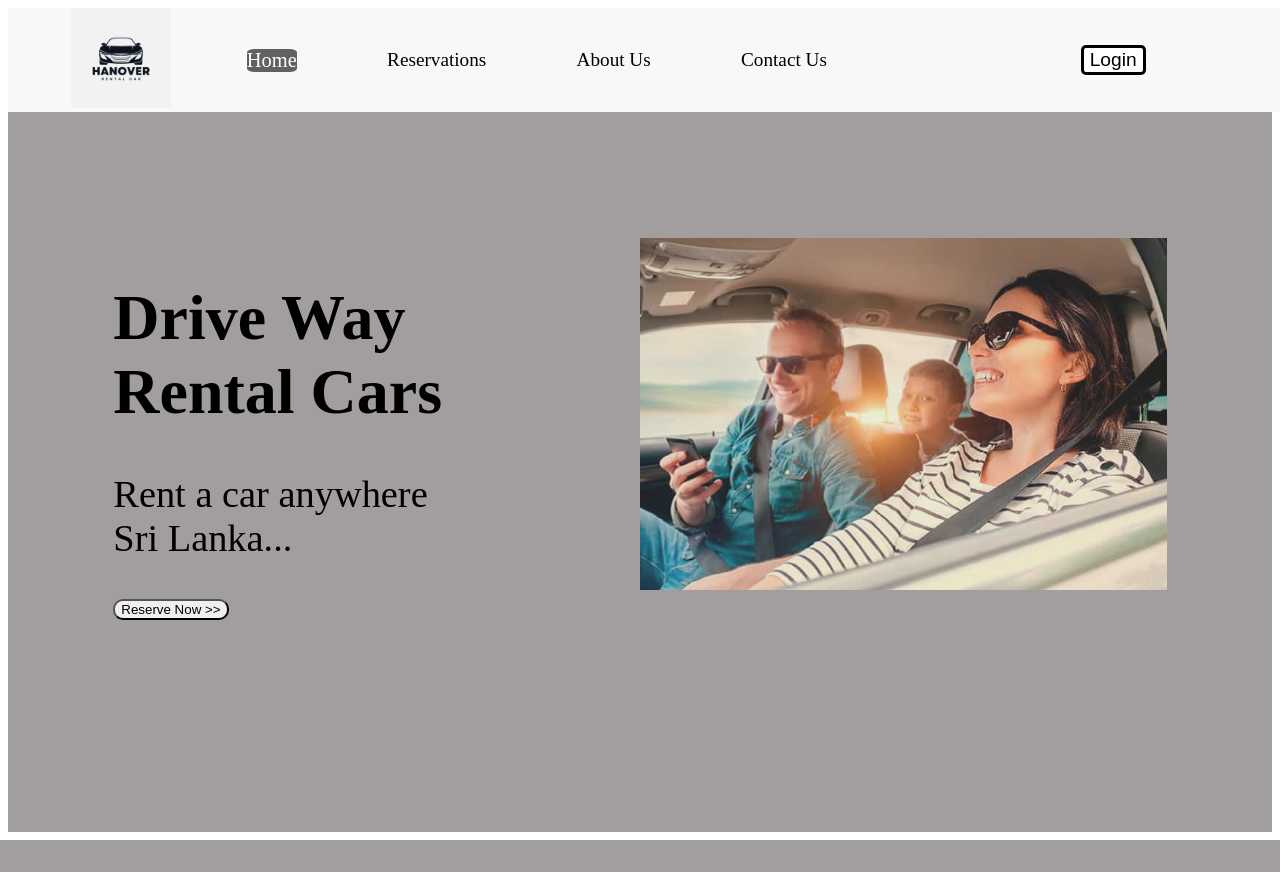
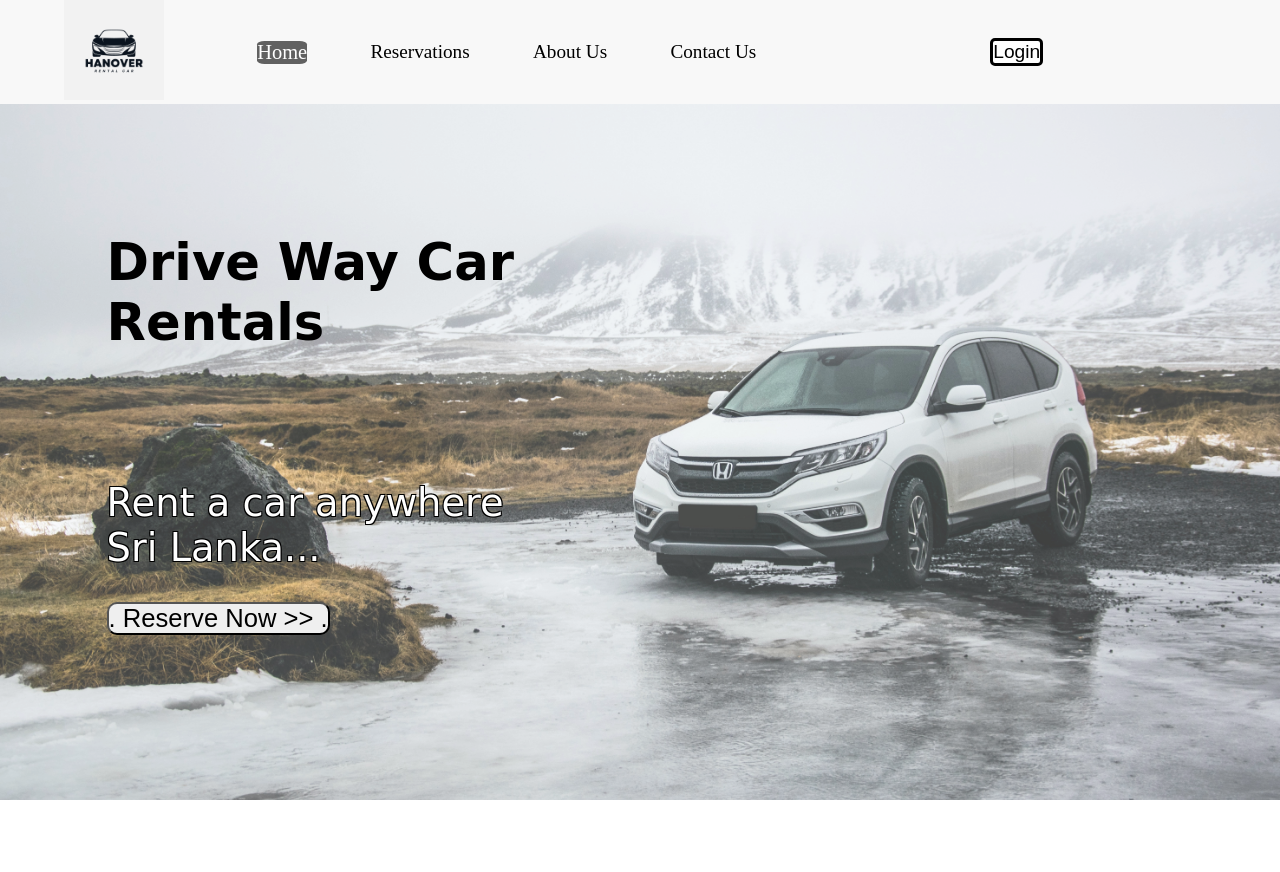
Before and after one commit to it22598714/Car-Rental-System, a PHP site: page / in a window 1280 px wide; the page is wider, and only the part inside the window is pictured. Before the commit the page ends 840 px from the top of that part, so only its background shows below. Run offline with PHP 8.4, Linux system fonts and the light colour scheme.

Commit message:
Implemented the first part of the home page

```diff
--- a/Styles/navbar.css
+++ b/Styles/navbar.css
@@ -1,8 +1,9 @@
 nav {
+    position: relative;
     background-color: #f8f8f8;
     padding-left: 5%;
     padding-right: 5%;
-    width: 100%;
+    width: 90%;
     display: flex;
     align-items: center;
   }
@@ -21,7 +22,6 @@ nav {
     margin: 0;
     padding: 0;
     padding-left: 5%;
-    padding-right: 2%;
     overflow: hidden;
     width: 55%;
     display: flex;
@@ -31,7 +31,7 @@ nav {
 
   .menu li {
     float: left;
-    margin-right: 13%;
+    margin-right: 10%;
   }
 
   .menu li a {
--- a/Styles/style.css
+++ b/Styles/style.css
@@ -1,40 +1,64 @@
-.container1{
-    display: flex;
-    width: 100%;
-    height: 90vh;
-    background-color:rgb(161, 158, 157);
-    margin-top: 0%;
+*{
+    margin: 0px;
+    padding: 0px;
 }
 
-
-.container1 .leftContents{
-    width: 50%;
-    margin-top: 10% ;
-    margin-left: 8.33%;
+.background1{
+    position: relative;
 }
 
-.leftContents h1{
-    width: 90%;
-    font-weight: bold;
-    font-size: 5vw;
-}
-.leftContents p{
-    width: 80%;
-    font-size: 3vw;
-}
-.leftContents button{
-    border-radius: 10px;
+.background1::before{
+    content: "";
+    position: absolute;
+    top: 0;
+    left: 0;
+    right: 0;
+    bottom: 0;
+    background-image: url("../Assets/Images/Home_bg_img1.jpg");
+    background-size: cover;
+    background-repeat: no-repeat;
+    height: 100vh;
+    opacity: 0.75;
 }
 
-
-.container1 .rightContents{
+.container1{
+    position: relative;
     width: 50%;
+    height: 80vh;
+    margin-left: 8.33%;
     margin-top: 10%;
-    margin-right: 8.33%;
 }
 
-.rightContents img{
-    max-width: 100%;
-    height: auto;
-    opacity: 0.8;
+.container1 h1{
+    font-family: 'Lobster', cursive;
+    font-size: 4vw;
 }
+
+.container1 p{
+    font-family: 'Lobster', cursive;
+    font-size: 3vw;
+    margin-top: 20%;
+    color: white;
+    text-shadow: -1px -1px 0 black, 1px -1px 0 black, -1px 1px 0 black, 1px 1px 0 black;
+
+}
+
+.container1 button{
+    margin-top: 5%;
+    border-radius: 10px;
+    font-size: 2vw;
+    cursor: pointer;
+}
+
+.container1 button:hover{
+    background-color: #dbdbdb;
+    border: 2px solid black;
+    transition: 0.5s;
+}
+
+@media only screen and (max-width:768px){
+    .container1 p{
+        font-size: 3.5vw;
+        margin-top: 40%;;
+    }
+}
--- a/index.html
+++ b/index.html
@@ -1,13 +1,15 @@
 <!DOCTYPE html>
 <html lang="en">
 <head>
-    <title>Drive Way Rental Cars</title>
+    <title>Drive Way Car Rentals</title>
     <link rel="stylesheet" href="Styles\style.css">
     <link rel="icon" href="Assets\Images\Logo.png" type="image/x-icon">
     <link rel="stylesheet" href="Styles/navbar.css">
 </head>
 <body>
+  <div class="background1">   <!-- Added first background image to this division  -->
 
+    <!-- Navigation bar  -->
     <nav>
       <div class="logo">
         <a href="index.html">
@@ -25,16 +27,13 @@
       <button id="login_btn">Login</button>
     </nav>
 
+    <!-- First part of the home page  -->
+    <div class="container1">
+      <h1>Drive Way Car Rentals</h1>
+      <p>Rent a car anywhere <br> Sri Lanka...</p>
+      <button>. Reserve Now >> .</button>
+    </div>
 
-    <div class="container1">
-        <div class="leftContents">
-            <h1>Drive Way Rental Cars</h1>
-            <p>Rent a car anywhere <br> Sri Lanka...</p>
-            <button>Reserve Now >></button>
-        </div>
-        <div class="rightContents">
-            <img src="Assets\Images\home_img1.jpg" alt="happy customer">
-        </div>
   </div>
 </body>
 </html>
```
Also changed, not shown: Assets/Images/Home_bg_img1.jpg (added), Assets/Images/home_img1.jpg (deleted). Lines whose indentation alone changed are shown as unchanged.
